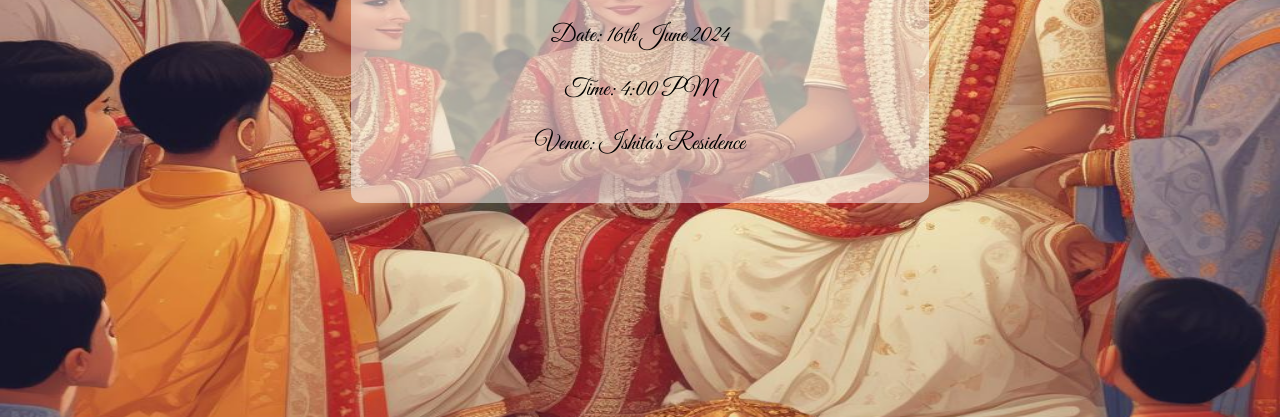
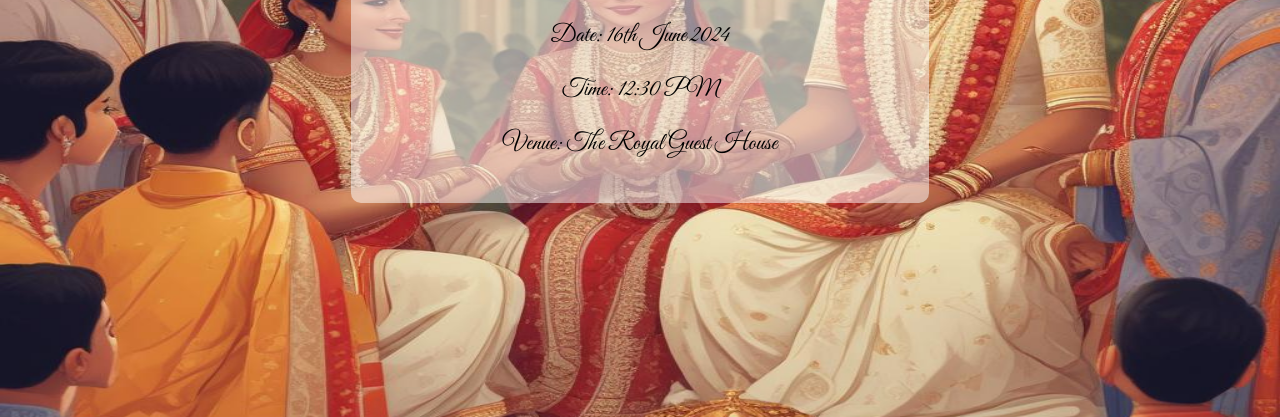
Before and after one commit to AB17-collab/weddingofmysister, a plain HTML site: page index.html in a window 1280 px wide. Shown: the part 383-800 px from the top of the page. Drawn offline with Linux system fonts and the light colour scheme.

Commit message:
index.html

```diff
--- a/index.html
+++ b/index.html
@@ -41,8 +41,8 @@
     <h1>Ashirwaad Ceremony</h1>
     <p>You are cordially invited to ashirwaad ceremony of my beloved sister Ishita.</p>
     <p>Date: 16th June 2024</p>
-    <p>Time: 4:00 PM</p>
-    <p>Venue: Ishita's Residence</p>
+    <p>Time: 12:30 PM</p>
+    <p>Venue: The Royal Guest House</p>
   </div>
 </body>
 </html>
```
